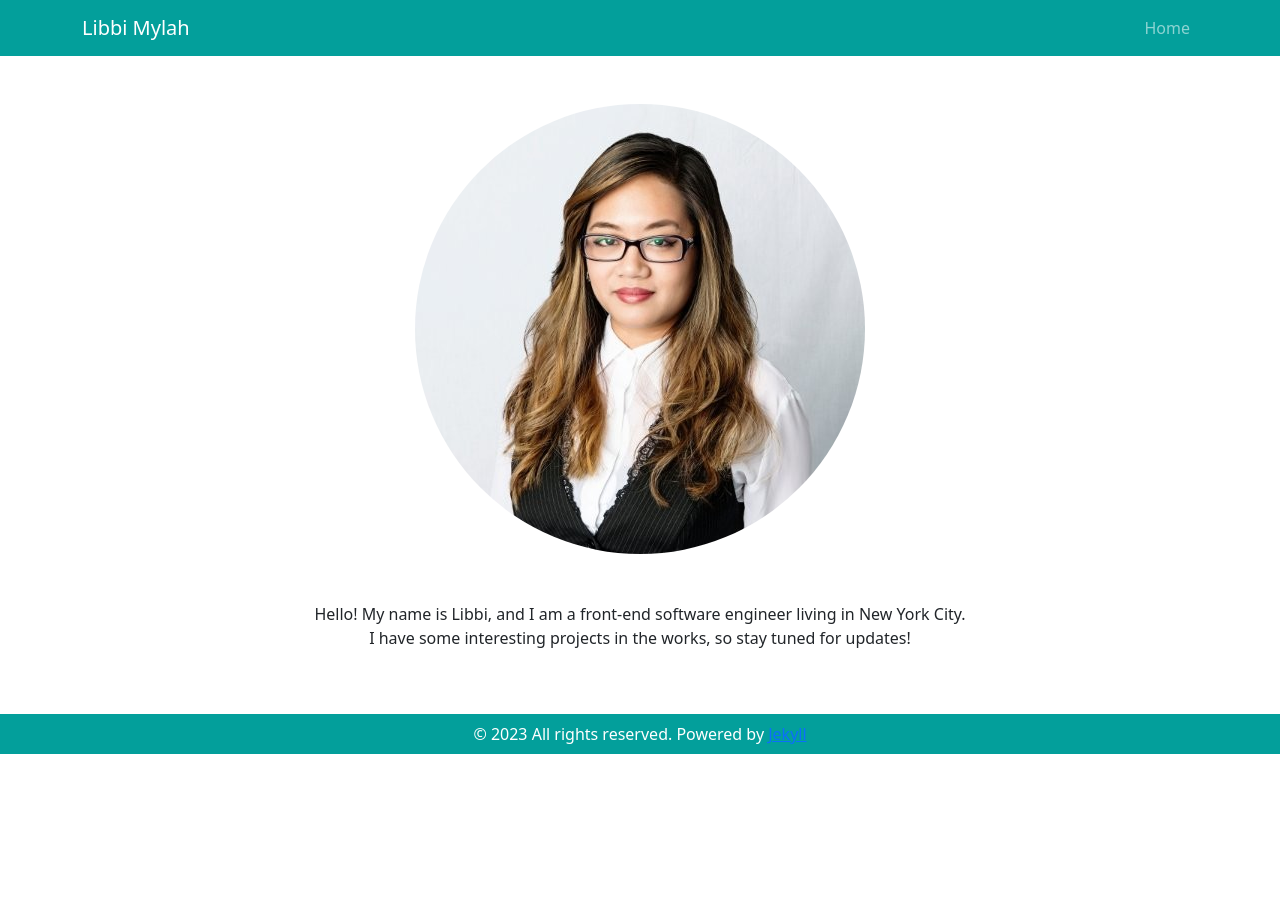
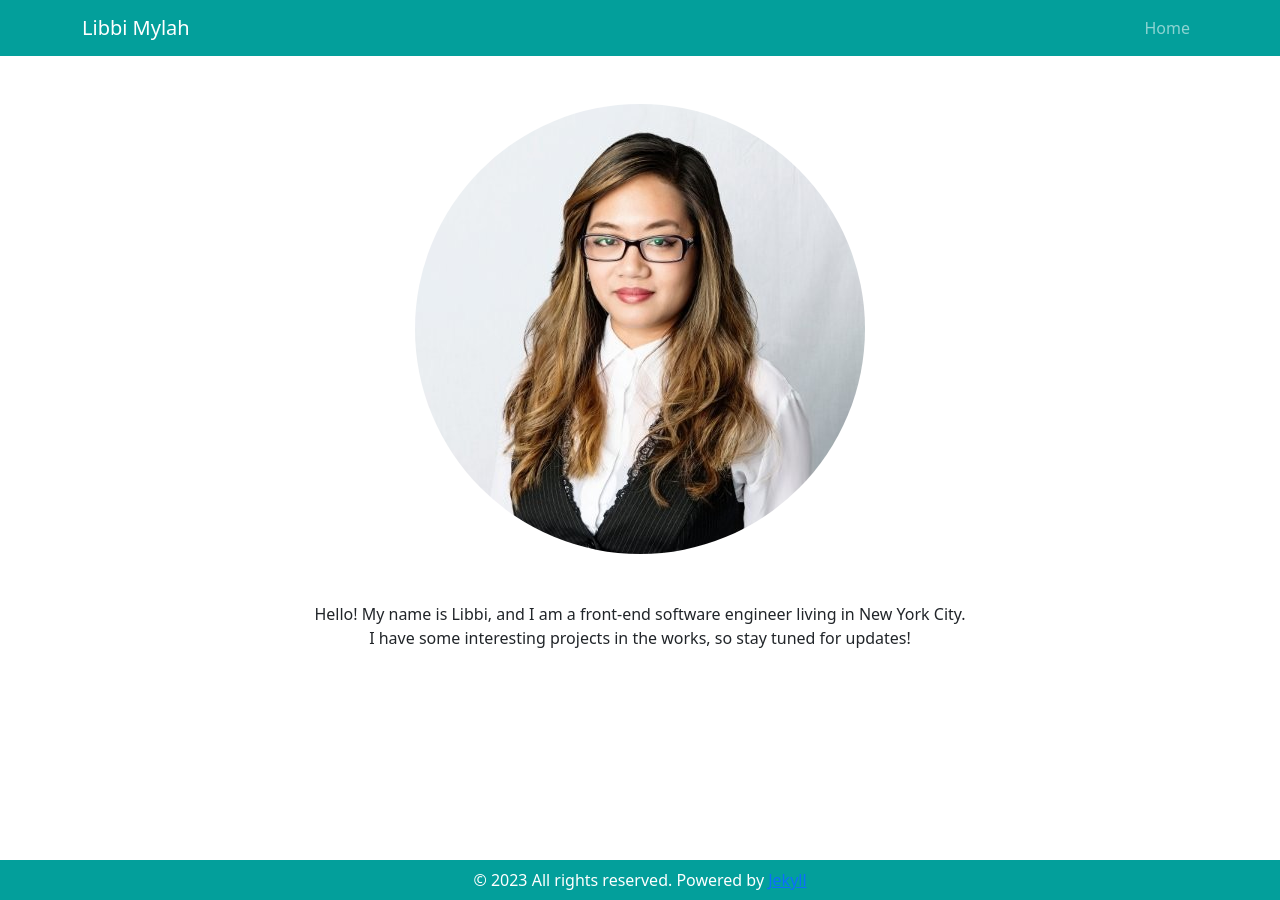
Before and after one commit to libbi-mylah/libbi-mylah.github.io, a Jekyll site: the page built from index.html, in a window 1280 px wide. Built offline with Jekyll 4.4.1, drawn with Linux system fonts in a browser that asks for light colours.

Commit message:
updates footer

```diff
--- a/_includes/footer.html
+++ b/_includes/footer.html
@@ -1,4 +1,4 @@
-<footer class="py-2" style="background-color: #039f9b">
+<footer class="py-2 fixed-bottom" style="background-color: #039f9b">
   <div class="container">
     <p class="m-0 text-center text-white">
       &copy; {{ site.time | date: '%Y' }} All rights reserved. Powered by <a href="https://jekyllrb.com/">Jekyll</a>
```
Also changed, not shown: 3 other files. Lines whose indentation alone changed are shown as unchanged.
